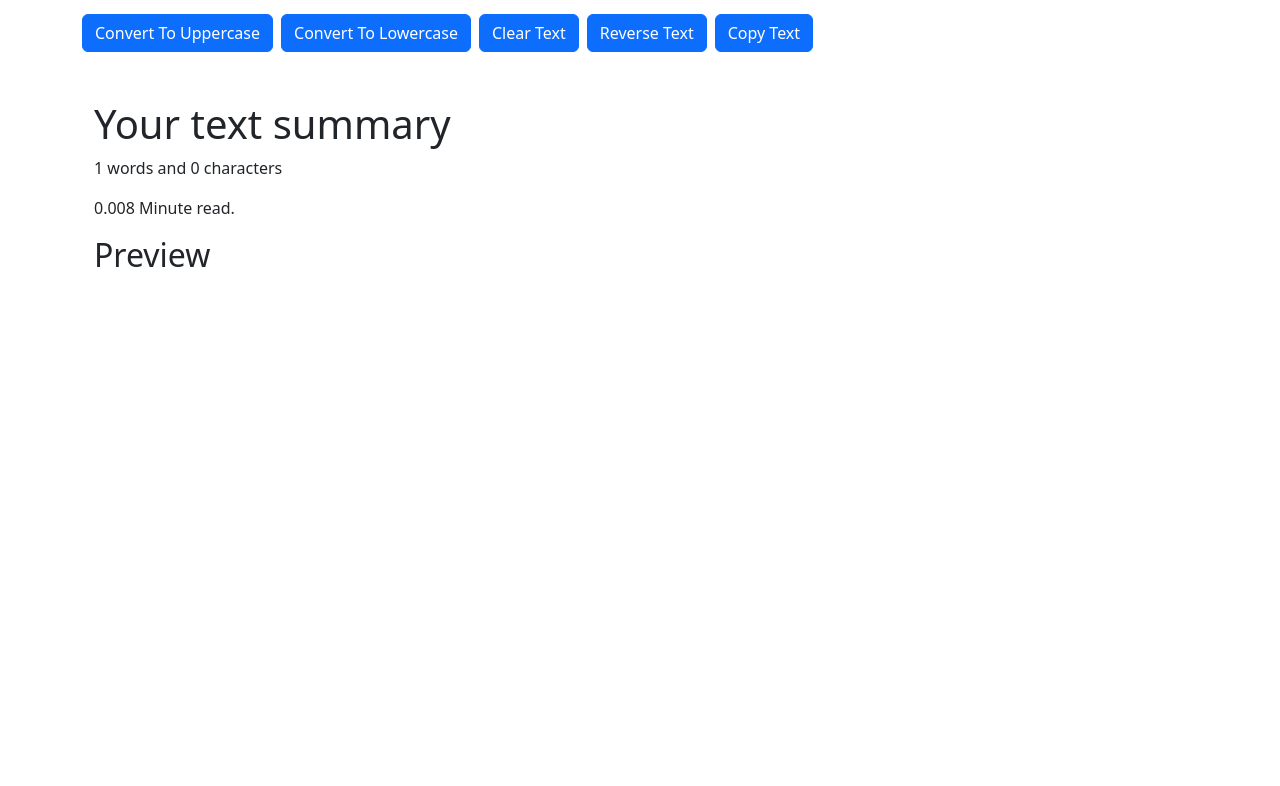
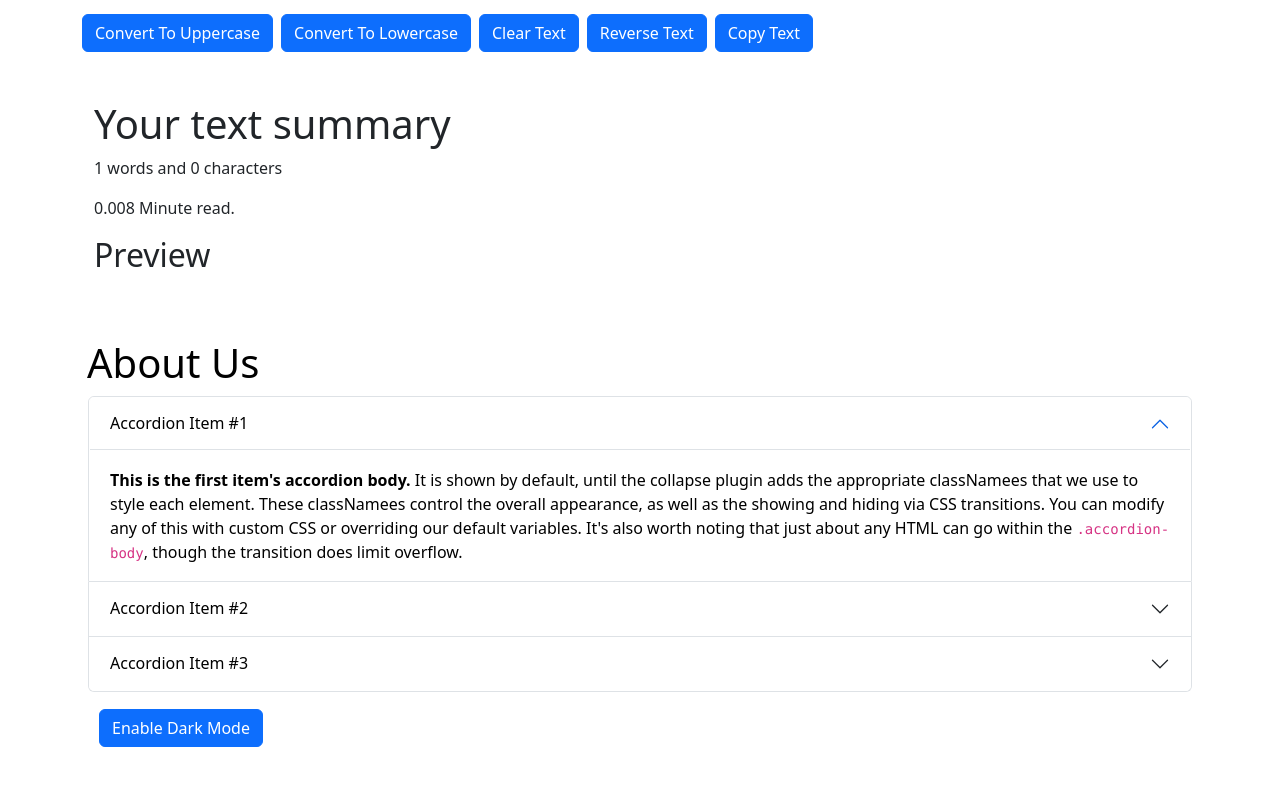
Before and after one commit to samx03/TextUtils, a React (Create React App) app: page / in a window 1280 px wide. Shown: the part 354-1140 px from the top of the page. Before the commit the page ends 800 px from the top, so only its background shows below. Built offline with nearby package versions, Linux system fonts and the light colour scheme.

Commit message:
Added Dark Mode Functionality

```diff
--- a/src/App.js
+++ b/src/App.js
@@ -1,4 +1,5 @@
 import './App.css';
+import About from './components/About';
 import Navbar from './components/Navbar';
 import TextForm from './components/TextForm';
 
@@ -7,8 +8,9 @@
     <>
       <Navbar title="TextUtils" aboutText="About TextUtils" />
       <div className="container my-5">
-        <TextForm heading="Enter the text to analyze:"/>
+        <TextForm heading="Enter the text to analyze:" />
       </div>
+      <About />
     </>
   );
 }
--- /dev/null
+++ b/src/components/About.js
@@ -0,0 +1,76 @@
+import React, { useState } from 'react'
+
+export default function About() {
+    const [myStyle, setMyStyle] = useState({
+        color: "black",
+        backgroundColor: "white",
+        border: "1px solid white"
+    })
+    const [buttonText, setButtonText] = useState("Enable Dark Mode")
+
+    const toggleStyle = () => {
+        if (myStyle.color === "black") {
+            setMyStyle({
+                color: "white",
+                backgroundColor: "black"
+            })
+            setButtonText("Enable Light Mode")
+        } else {
+            setMyStyle({
+                color: "black",
+                backgroundColor: "white",
+                border: "1px solid white"
+            })
+            setButtonText("Enable Dark Mode")
+        }
+    }
+    return (
+        <>
+            <div className="container my-5 p-3" style={myStyle}>
+                <h1>About Us</h1>
+                <div className="accordion" id="accordionExample" style={myStyle}>
+                    <div className="accordion-item">
+                        <h2 className="accordion-header" id="headingOne">
+                            <button className="accordion-button" style={myStyle} type="button" data-bs-toggle="collapse" data-bs-target="#collapseOne" aria-expanded="true" aria-controls="collapseOne">
+                                Accordion Item #1
+                            </button>
+                        </h2>
+                        <div id="collapseOne" className="accordion-collapse collapse show" aria-labelledby="headingOne" data-bs-parent="#accordionExample">
+                            <div className="accordion-body" style={myStyle}>
+                                <strong>This is the first item's accordion body.</strong> It is shown by default, until the collapse plugin adds the appropriate classNamees that we use to style each element. These classNamees control the overall appearance, as well as the showing and hiding via CSS transitions. You can modify any of this with custom CSS or overriding our default variables. It's also worth noting that just about any HTML can go within the <code>.accordion-body</code>, though the transition does limit overflow.
+                            </div>
+                        </div>
+                    </div>
+                    <div className="accordion-item">
+                        <h2 className="accordion-header" id="headingTwo">
+                            <button className="accordion-button collapsed" style={myStyle} type="button" data-bs-toggle="collapse" data-bs-target="#collapseTwo" aria-expanded="false" aria-controls="collapseTwo">
+                                Accordion Item #2
+                            </button>
+                        </h2>
+                        <div id="collapseTwo" className="accordion-collapse collapse" aria-labelledby="headingTwo" data-bs-parent="#accordionExample">
+                            <div className="accordion-body" style={myStyle}>
+                                <strong>This is the second item's accordion body.</strong> It is hidden by default, until the collapse plugin adds the appropriate classNamees that we use to style each element. These classNamees control the overall appearance, as well as the showing and hiding via CSS transitions. You can modify any of this with custom CSS or overriding our default variables. It's also worth noting that just about any HTML can go within the <code>.accordion-body</code>, though the transition does limit overflow.
+                            </div>
+                        </div>
+                    </div>
+                    <div className="accordion-item">
+                        <h2 className="accordion-header" id="headingThree">
+                            <button className="accordion-button collapsed" style={myStyle} type="button" data-bs-toggle="collapse" data-bs-target="#collapseThree" aria-expanded="false" aria-controls="collapseThree">
+                                Accordion Item #3
+                            </button>
+                        </h2>
+                        <div id="collapseThree" className="accordion-collapse collapse" aria-labelledby="headingThree" data-bs-parent="#accordionExample">
+                            <div className="accordion-body" style={myStyle}>
+                                <strong>This is the third item's accordion body.</strong> It is hidden by default, until the collapse plugin adds the appropriate classNamees that we use to style each element. These classNamees control the overall appearance, as well as the showing and hiding via CSS transitions. You can modify any of this with custom CSS or overriding our default variables. It's also worth noting that just about any HTML can go within the <code>.accordion-body</code>, though the transition does limit overflow.
+                            </div>
+                        </div>
+                    </div>
+                </div>
+
+                <div className="container my-3">
+                    <button onClick={toggleStyle} type="button" className="btn btn-primary">{buttonText}</button>
+                </div>
+            </div>
+        </>
+    )
+}
```
